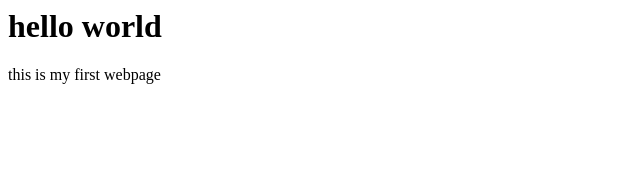
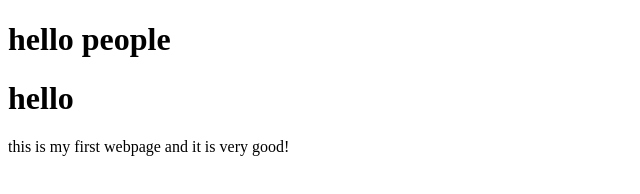
Before and after one commit to robbieveivers/Web_design, a plain HTML site: page index.html in a window 1280 px wide. Shown: the whole page, without its empty margins (0-640 px from the left). Drawn offline with Linux system fonts and the light colour scheme.

Commit message:
Basic Html Document Structure

```diff
--- a/index.html
+++ b/index.html
@@ -1,2 +1,13 @@
-<h1>hello world</h1>
-<p>this is my first webpage</p>
+<!DOCTYPE html>
+
+<html>   <!-- Root-->
+    <head>
+        <title>first webpage</title>
+    </head>
+
+    <body>
+        <h1>hello people</h1>
+        <h1>hello</h1>
+        <p>this is my first webpage and it is very good!</p>
+    </body>
+</html>
```
